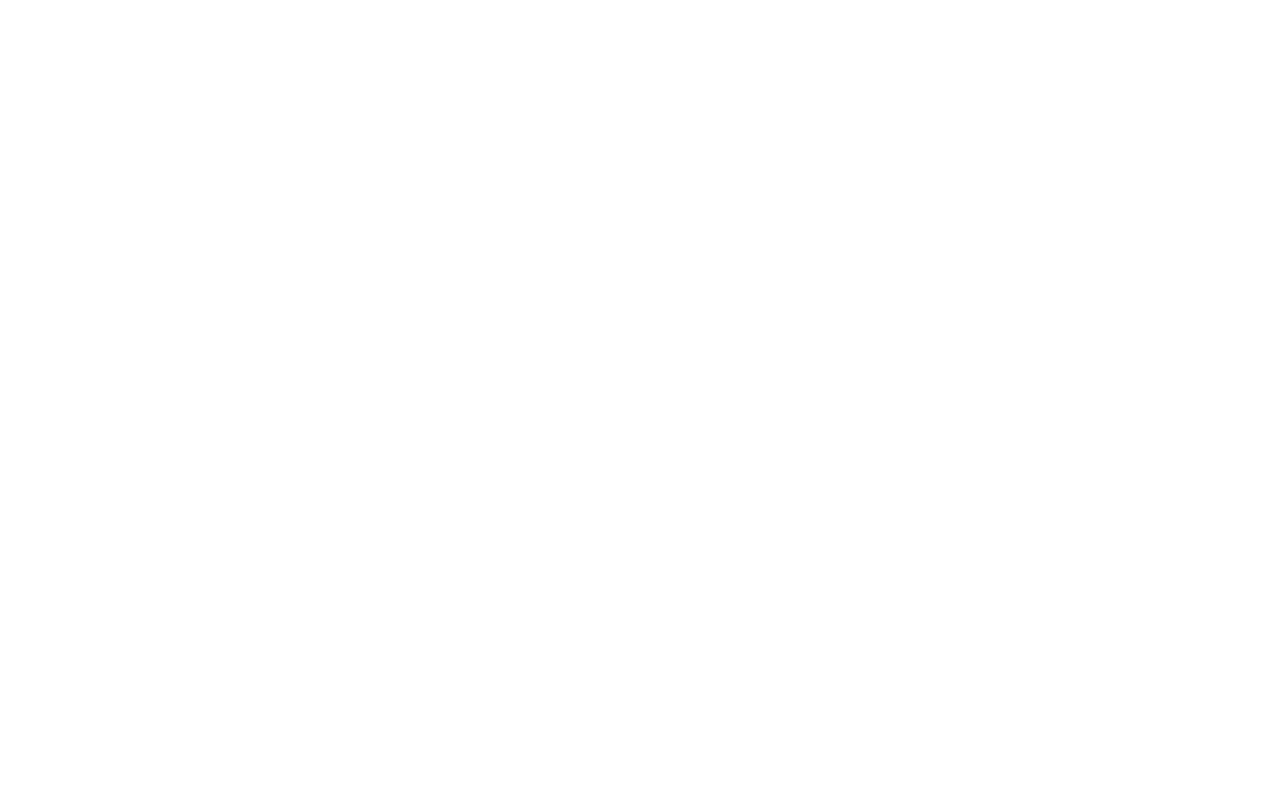
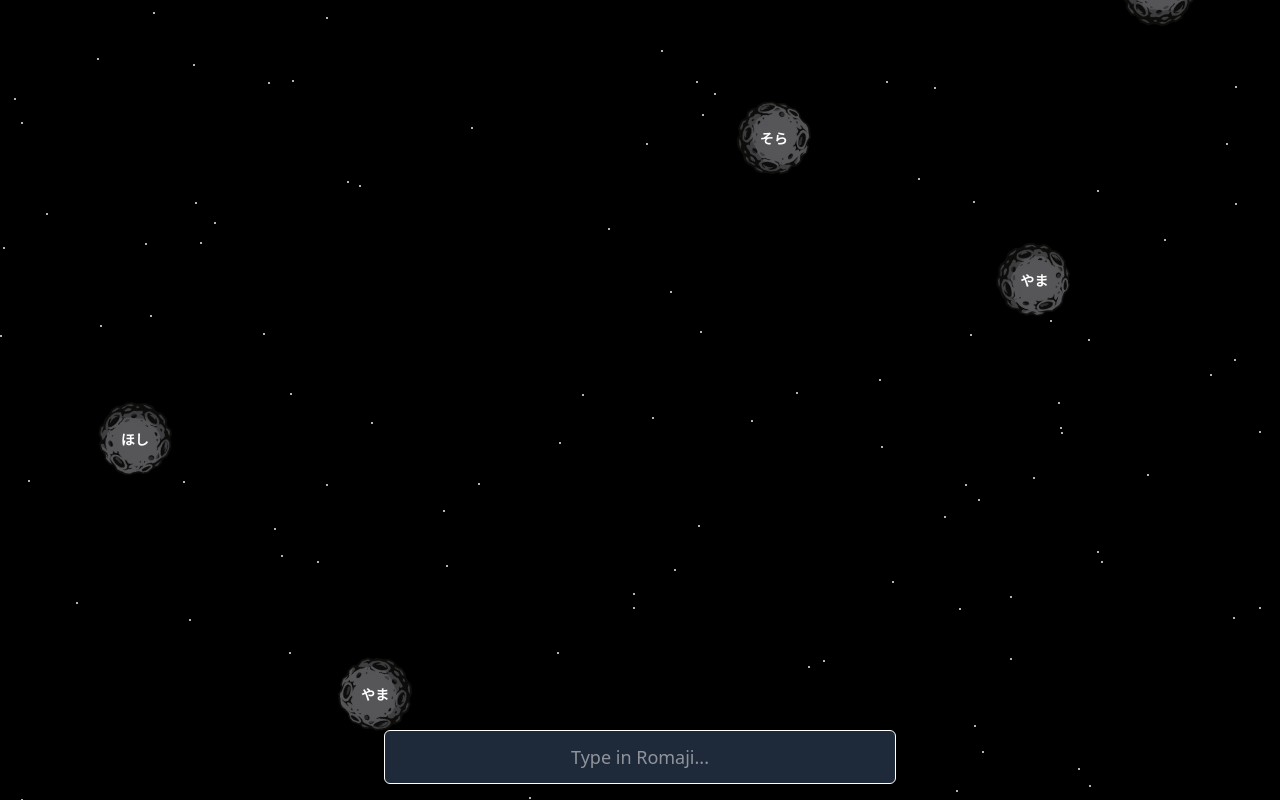
Before and after one commit to gupta-harshal/LanguageLearning, a React (Vite) app in the folder Frontend/: page /trial in a window 1280 px wide. Built offline with nearby package versions, Linux system fonts and the light colour scheme.

Commit message:
add asteroids effect

```diff
--- a/Frontend/package.json
+++ b/Frontend/package.json
@@ -18,6 +18,7 @@
     "react-router-dom": "^7.6.3",
     "recoil": "^0.7.7",
     "tailwindcss": "^4.1.11",
+    "uuid": "^11.1.0",
     "wanakana": "^5.3.1"
   },
   "devDependencies": {
--- a/Frontend/src/components/engtoJap.tsx
+++ b/Frontend/src/components/engtoJap.tsx
@@ -1,16 +1,19 @@
 import React, { useState } from 'react';
+import type { KeyboardEvent } from 'react';
 import { toHiragana } from 'wanakana';
 import type { ChangeEvent } from 'react';
 
 interface EngToJapProps {
   placeholder?: string;
   onChange?: (value: string) => void;
+  onEnter?: (value: string) => void;
   className?: string;
 }
 
 const EngToJap: React.FC<EngToJapProps> = ({
   placeholder = 'Type in Romaji...',
   onChange,
+  onEnter,
   className = '',
 }) => {
   const [value, setValue] = useState('');
@@ -22,13 +25,21 @@
     if (onChange) onChange(converted);
   };
 
+  const handleKeyDown = (e: KeyboardEvent<HTMLInputElement>) => {
+    if (e.key === 'Enter') {
+      if (onEnter) onEnter(value);
+      setValue('');
+    }
+  };
+
   return (
     <input
       type="text"
       value={value}
       onChange={handleChange}
+      onKeyDown={handleKeyDown}
       placeholder={placeholder}
-      className={`w-full p-3 rounded-md border border-gray-300 focus:outline-none focus:ring-2 focus:ring-blue-500 ${className}`}
+      className={`p-3 rounded-md border border-gray-300 focus:outline-none focus:ring-2 focus:ring-blue-500 ${className}`}
     />
   );
 };
--- a/Frontend/src/main.tsx
+++ b/Frontend/src/main.tsx
@@ -6,6 +6,7 @@
 import CardGame1 from './pages/CardGame1.tsx'
 import { RecoilRoot } from 'recoil'
 import Dashboard from './pages/Darshboard.tsx'
+import GameCanvas from './pages/Game.tsx'
 const router= createBrowserRouter([{
   path: '/',
   element: <Home/>,
@@ -17,6 +18,7 @@
 }
 ,{
   path :'/trial',
+  element : <GameCanvas/>,
 },
 {
   path : '/dashboard',
--- a/Frontend/src/pages/Game.tsx
+++ b/Frontend/src/pages/Game.tsx
@@ -1,33 +1,128 @@
 import React, { useEffect, useState } from 'react';
 import Asteroid from '../components/AsteroidShooter/asteroid';
-import Laser from '../components/AsteroidShooter/laser';
+import EngToJap from '../components/engtoJap';
+
+interface AsteroidType {
+  id: string;
+  text: string;
+  startX: number;
+  startY: number;
+  angleToTarget: number;
+}
 
 const GameCanvas = () => {
-  const [asteroids, setAsteroids] = useState([
-    { id: 'a1', text: 'くも' }
-  ]);
+  const [asteroids, setAsteroids] = useState<AsteroidType[]>([]);
+  const [stars, setStars] = useState<{ x: number; y: number; speed: number }[]>([]);
 
+  // Starfield
   useEffect(() => {
+    const generateStar = () => ({
+      x: Math.random() * window.innerWidth,
+      y: Math.random() * window.innerHeight,
+      speed: 0.3 + Math.random() * 0.7,
+    });
+
+    setStars(Array.from({ length: 100 }, generateStar));
+
     const interval = setInterval(() => {
-      const id = 'a' + Date.now();
-      const japaneseWords = ['くも', 'そら', 'ほし', 'つき', 'やま'];
-      const text = japaneseWords[Math.floor(Math.random() * japaneseWords.length)];
-      setAsteroids((prev) => [...prev, { id, text }]);
-    }, 2000); // spawn every 2 seconds
+      setStars(prev =>
+        prev.map(star => ({
+          ...star,
+          y: star.y > window.innerHeight ? 0 : star.y + star.speed,
+        }))
+      );
+    }, 50);
 
     return () => clearInterval(interval);
   }, []);
 
+  const spawnAsteroid = () => {
+    const id = 'a' + Date.now();
+    const japaneseWords = ['くも', 'そら', 'ほし', 'つき', 'やま'];
+    const text = japaneseWords[Math.floor(Math.random() * japaneseWords.length)];
+
+    let startX = 0, startY = 0;
+    const edge = Math.floor(Math.random() * 4);
+
+    if (edge === 0) {
+      startX = Math.random() * window.innerWidth;
+      startY = -50;
+    } else if (edge === 1) {
+      startX = Math.random() * window.innerWidth;
+      startY = window.innerHeight + 50;
+    } else if (edge === 2) {
+      startX = -50;
+      startY = Math.random() * window.innerHeight;
+    } else {
+      startX = window.innerWidth + 50;
+      startY = Math.random() * window.innerHeight;
+    }
+
+    // Center of EngToJap zone
+    const targetX = window.innerWidth * 0.3 + window.innerWidth * 0.2;
+    const targetY = window.innerHeight - 50;
+    const angle = Math.atan2(targetY - startY, targetX - startX);
+
+    setAsteroids(prev => [...prev, { id, text, startX, startY, angleToTarget: angle }]);
+  };
+
+  useEffect(() => {
+    const interval = setInterval(spawnAsteroid, 2000);
+    return () => clearInterval(interval);
+  }, []);
+
   const destroyAsteroid = (id: string) => {
-    setAsteroids((prev) => prev.filter((a) => a.id !== id));
+    setAsteroids(prev => prev.filter(a => a.id !== id));
+  };
+
+  const handleEnter = (input: string) => {
+    const match = asteroids.find(a => a.text === input);
+    if (match) {
+      destroyAsteroid(match.id);
+    }
   };
 
   return (
-    <div className="relative w-full h-screen bg-black overflow-hidden">
-      {asteroids.map((ast) => (
-        <Asteroid key={ast.id} id={ast.id} text={ast.text} onDestroy={destroyAsteroid} />
+    <div
+      className="relative w-full h-screen overflow-hidden"
+      style={{ backgroundColor: 'black', position: 'relative' }}
+    >
+      {/* Starfield */}
+      {stars.map((star, idx) => (
+        <div
+          key={idx}
+          style={{
+            position: 'absolute',
+            top: star.y,
+            left: star.x,
+            width: '2px',
+            height: '2px',
+            backgroundColor: 'white',
+            opacity: 0.7,
+          }}
+        />
       ))}
-      <Laser positionX={window.innerWidth / 2 - 4} />
+
+      {/* Asteroids */}
+      {asteroids.map(ast => (
+        <Asteroid
+          key={ast.id}
+          id={ast.id}
+          text={ast.text}
+          startX={ast.startX}
+          startY={ast.startY}
+          angleToTarget={ast.angleToTarget}
+          onDestroy={destroyAsteroid}
+          targetX={window.innerWidth * 0.3}
+          targetWidth={window.innerWidth * 0.4}
+        />
+      ))}
+
+      {/* "Spaceship" input box */}
+      <EngToJap
+        className="absolute bottom-[2%] left-[30%] w-[40%] p-3 text-white text-lg bg-gray-800 border border-white rounded-md text-center"
+        onEnter={handleEnter}
+      />
     </div>
   );
 };
```
Also changed, not shown: 1 other file (tests, documents, lock files or other folders).
